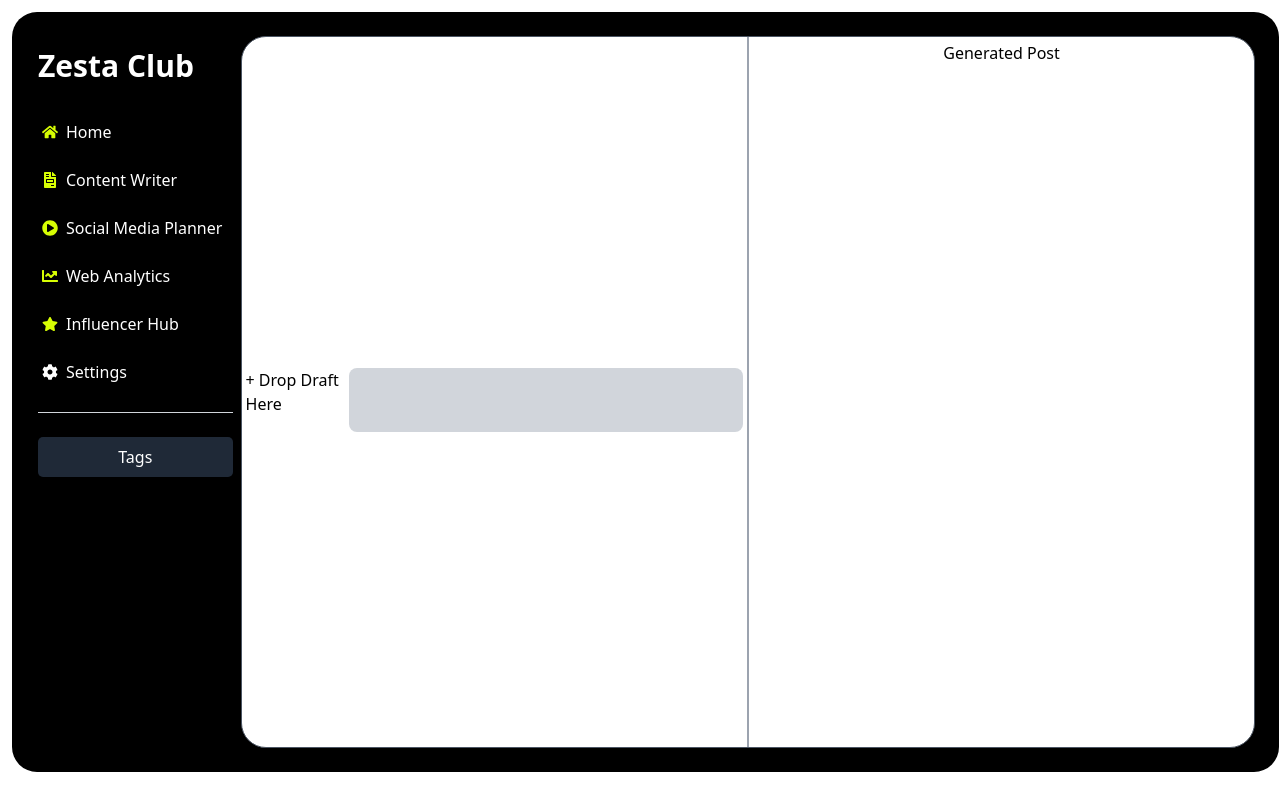
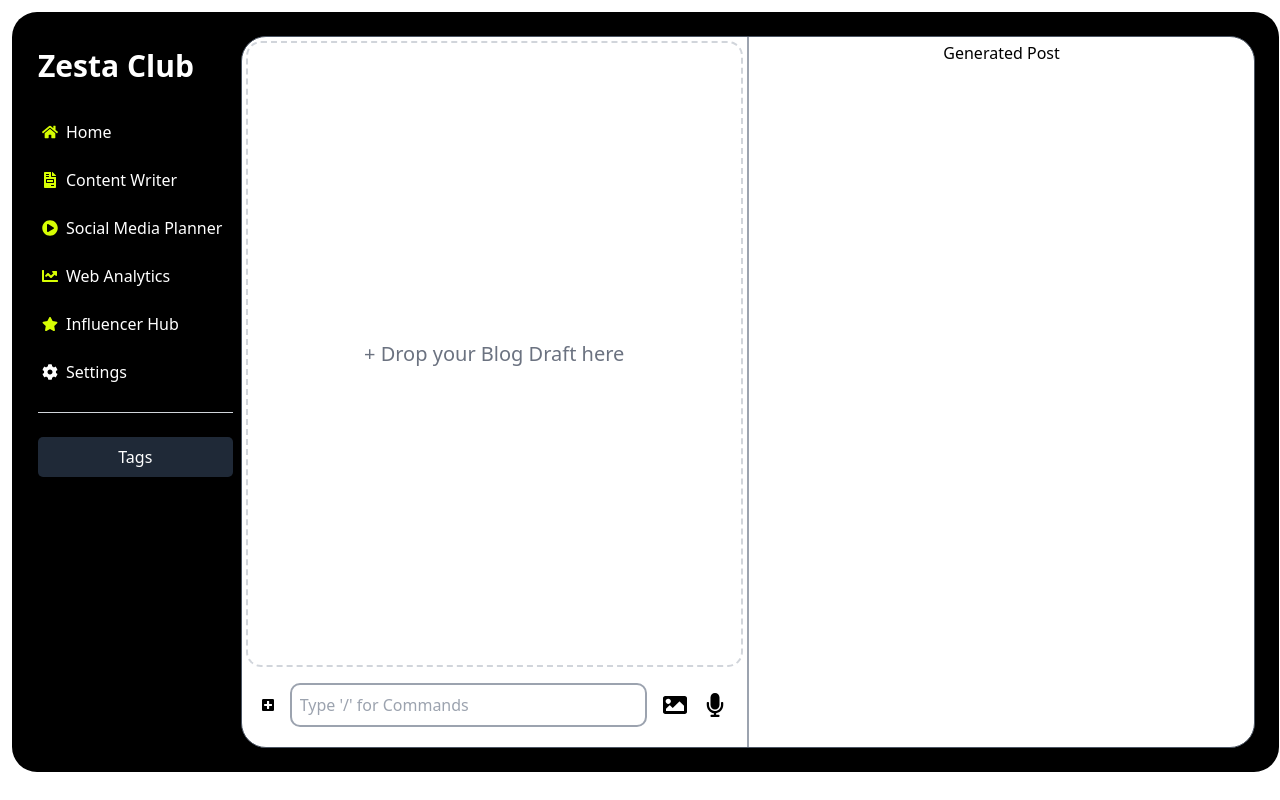
Before and after one commit to talhareh/zesta_frontend, a React (Vite) app: page / in a window 1280 px wide. Built offline with nearby package versions, Linux system fonts and the light colour scheme; no server answers.

Commit message:
blog plus prompt to make.com

```diff
--- a/src/PostContent.jsx
+++ b/src/PostContent.jsx
@@ -1,18 +1,31 @@
+import Input from "./components/input"
+import "./App.css"
+import { useState } from "react"
+
 
 const PostContent = () => {
+    const [blog , setBlog]  =useState('')
+
   return (
     <div className="flex-grow w-4/5 p-1 flex flex-col ">
         <div className="flex-grow border bg-white text-black border-gray-600 flex justify-center rounded-[25px]">
 
-            <div className="flex-1 m-1 flex justify-center items-center">
-                <div className="drop color-red-500">
-                    <h1>+ Drop Draft Here</h1>
+            <div className="flex-1 m-1 flex flex-col justify-center items-center">
+                <div className="drop w-full flex-grow border-[2px] border-gray-300 rounded-[15px] border-dashed flex justify-center items-center overflow-auto"
+                     contentEditable="true"
+
+
+                >
+                    <div className="text-gray-500 text-xl">
+                        <h1 >
+                            + Drop your Blog Draft here
+                        </h1>
+                    </div>
+                </div>
+                <div className="iputBox my-2 w-full">
+                    <Input blog= {blog}/>
                 </div>
 
-                <textarea className="mt-4 w-full rounded-lg bg-gray-300 px-4 py-2
-                                        focus:outline-none focus:ring-1 focus:ring-blue-500 resize-none flex-grow">
-
-                </textarea>
             </div>
 
             <div className="h-full border-l-2 border-gray-400"></div>
--- /dev/null
+++ b/src/components/input.jsx
@@ -0,0 +1,79 @@
+//import { useContext } from "react";
+//import { Context } from "../context/Context";
+import { useState } from "react";
+import {FaImage, FaMicrophone, FaArrowAltCircleUp, FaPlusSquare } from 'react-icons/fa'
+
+
+// Input component for user prompts
+const Input = ({blog}) => {
+
+    // Accessing context for managing user input and sending prompts
+	//const { onSent, setInput, input } = useContext(Context);
+    const [input,setInput] =useState('');
+	// Function to handle sending prompt on button click
+	const handleSendClick = () => {
+
+		if (input && blog) {
+			onSent();
+		}
+        else{
+            console.log('input or blog empty')
+        }
+	};
+
+	// Function to handle sending prompt on pressing Enter key
+	const handleKeyDown = (e) => {
+		if (e.key === "Enter" && input) {
+			onSent();
+		}
+	};
+
+    const onSent = () =>{
+        console.log({input: input})
+    }
+
+	return (
+		<div className="w-full mx-auto">
+			<div className="flex items-center justify-center gap-4 px-4 py-3 bg-[#fff] lg:py-2 rounded-full md:flex-row md:justify-between text-[#000]">
+				{/* Input field for user prompt */}
+				<FaPlusSquare/>
+                <input
+					onChange={(e) => setInput(e.target.value)}
+					value={input}
+					type="text"
+					placeholder="Type '/' for Commands"
+					className="w-full px-2 text-base bg-transparent border-2 border-solid border-gray-400 rounded-[10px] text-[#000] font-medium sm:py-2"
+					aria-label="Input prompt"
+					onKeyDown={handleKeyDown}
+				/>
+
+				{/* Buttons for adding image, recording voice, and sending prompt */}
+				<div className="flex items-center justify-center gap-2 sm:gap-4">
+					<div className="items-center justify-center hidden gap-2 sm:flex sm:gap-4">
+						<FaImage
+							className="w-5 h-5 cursor-pointer sm:w-6 sm:h-6 hover:opacity-75"
+							aria-label="Add image"
+						/>
+						<FaMicrophone
+							className="w-5 h-5 cursor-pointer sm:w-6 sm:h-6 hover:opacity-75"
+							aria-label="Record voice"
+						/>
+					</div>
+
+					{/* send button for results */}
+					{input && (
+						<span
+							className="cursor-pointer text-[#000]"
+							onClick={handleSendClick}
+							aria-label="Send"
+						>
+							<FaArrowAltCircleUp size={28} strokeWidth={2.5} />
+						</span>
+					)}
+				</div>
+			</div>
+		</div>
+	);
+};
+
+export default Input;
```
Also changed, not shown: src/App.css (line endings or trailing spaces).
